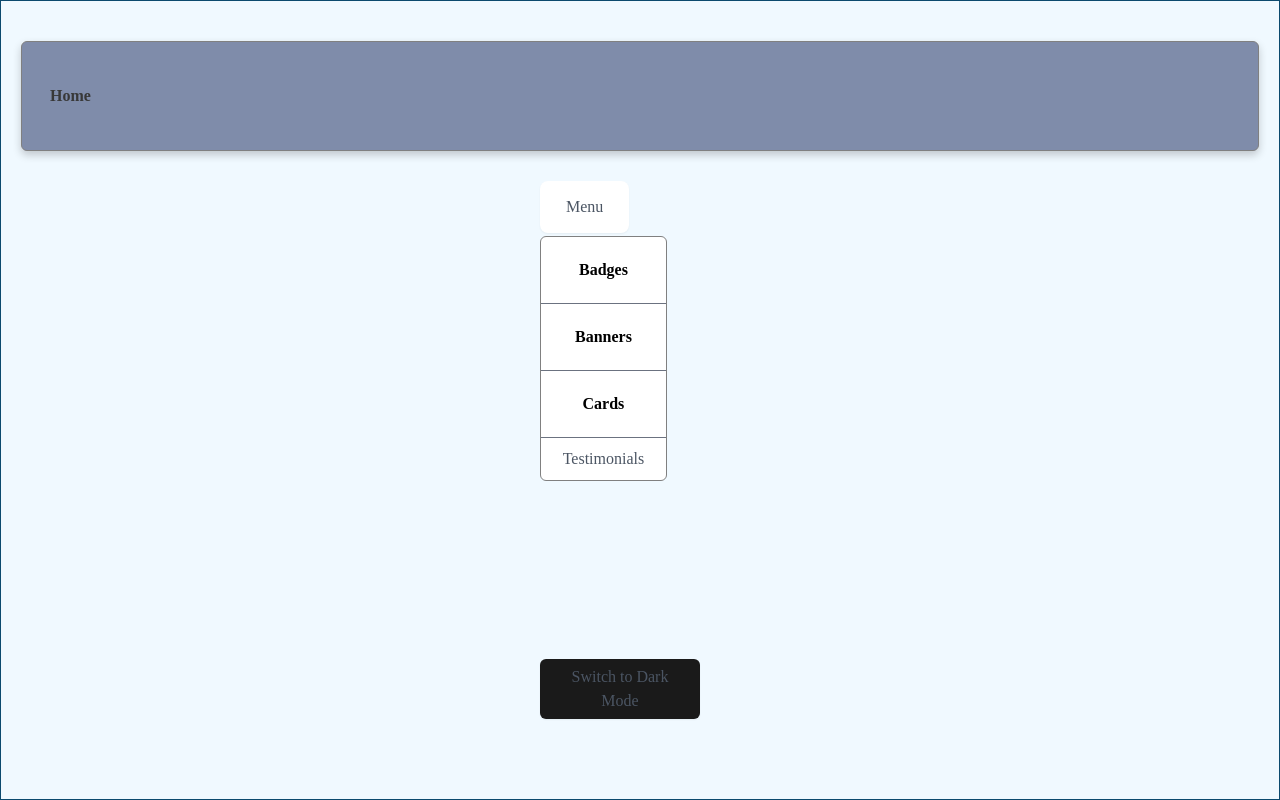
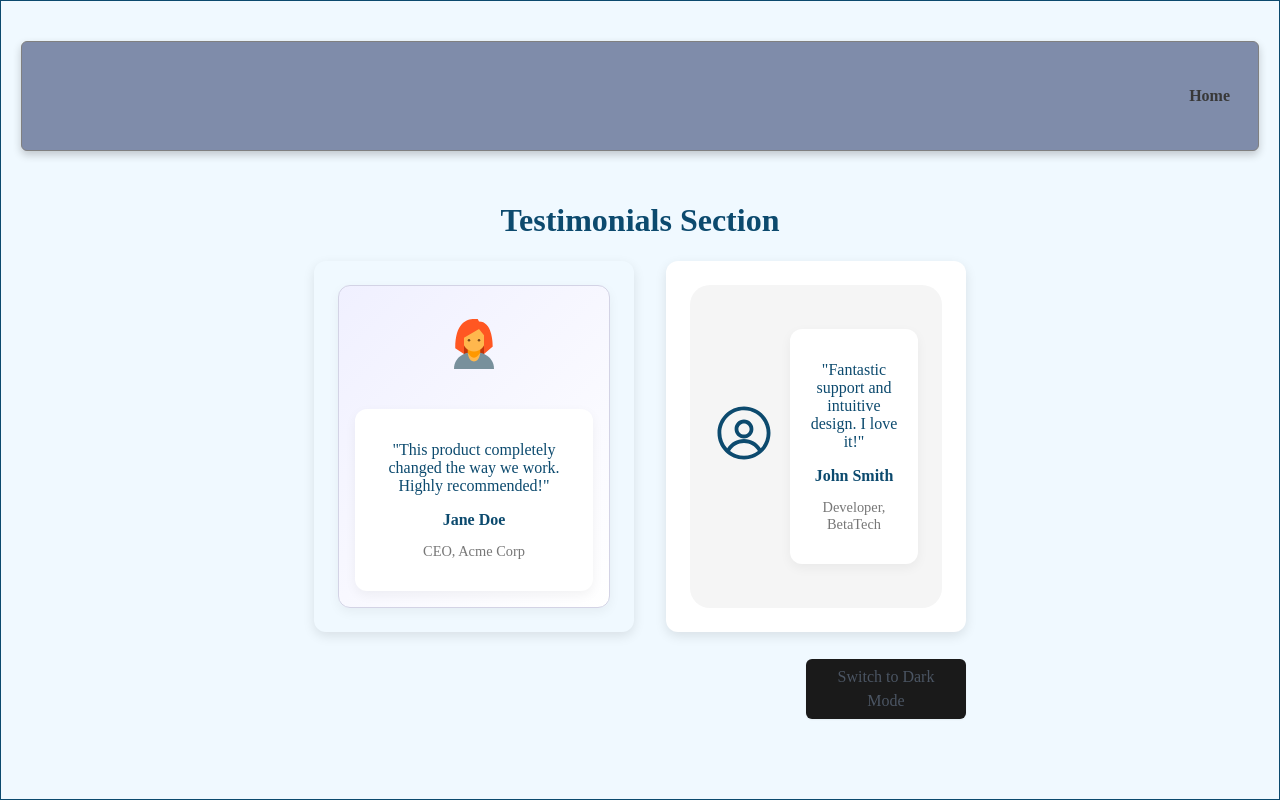
Before and after one commit to Anuska86/LibraryComponent, a React (Vite) app in the folder library-component/: page /testimonials in a window 1280 px wide. Built offline with nearby package versions, Linux system fonts and the light colour scheme.

Commit message:
Sections

```diff
--- a/library-component/src/App.jsx
+++ b/library-component/src/App.jsx
@@ -1,12 +1,12 @@
 import React from "react";
 import { ThemeContext, ThemeButton } from "./components/Button/ThemeButton";
-import Menu from "./components/Menu/MenuIndex";
 import "../src/index.css";
 import { BrowserRouter, Routes, Route, Link } from "react-router-dom";
 import Home from "./components/Items/Sections/Home";
 import BadgesSection from "../src/components/Items/Sections/BadgesSection";
 import BannersSection from "./components/Items/Sections/BannersSection";
 import CardsSection from "./components/Items/Sections/CardsSection";
+import TestimonialsSection from "./components/Items/Sections/TestimonialsSection";
 
 function App() {
   const { theme } = React.useContext(ThemeContext);
@@ -26,29 +26,8 @@ function App() {
               <Route path="/badges" element={<BadgesSection />} />
               <Route path="/banners" element={<BannersSection />} />
               <Route path="/cards" element={<CardsSection />} />
+              <Route path="/testimonials" element={<TestimonialsSection />} />
             </Routes>
-            <Menu onOpen={() => console.log("Menu opened/closed")}>
-              <Menu.Button>Menu</Menu.Button>
-              <Menu.Dropdown>
-                <Menu.Item>
-                  <Link className="link-button" to="/badges">
-                    Badges
-                  </Link>
-                </Menu.Item>
-                <Menu.Item>
-                  {" "}
-                  <Link className="link-button" to="/banners">
-                    Banners
-                  </Link>
-                </Menu.Item>
-                <Menu.Item>
-                  <Link className="link-button" to="/cards">
-                    Cards
-                  </Link>
-                </Menu.Item>
-                <Menu.Item>Testimonials</Menu.Item>
-              </Menu.Dropdown>
-            </Menu>
           </div>
           <ThemeButton></ThemeButton>
         </div>
--- /dev/null
+++ b/library-component/src/Styles/Testimonial.css
@@ -0,0 +1,80 @@
+.testimonial-container {
+  display: flex;
+  gap: 2rem;
+  flex-wrap: wrap;
+  justify-content: center;
+  align-items: stretch;
+}
+
+.testimonial-card {
+  background: #fff;
+  padding: 1.5rem;
+  border-radius: 12px;
+  max-width: 300px;
+  box-shadow: 0 4px 12px rgba(0, 0, 0, 0.1);
+  text-align: center;
+  display: flex;
+  flex-direction: column;
+  justify-content: stretch;
+}
+
+.testimonial-icon.avatar {
+  font-size: 48px;
+  margin-bottom: 1rem;
+}
+
+.testimonial-icon.full {
+  font-size: 80px;
+  margin-bottom: 1rem;
+}
+
+.testimonial-card.full {
+  background: transparent;
+  padding: 0;
+  border-radius: 12px;
+  padding: 1.5rem;
+  text-align: center;
+  max-width: 320px;
+}
+.testimonial-inner {
+  background: linear-gradient(135deg, #f0f0ff, #ffffff);
+  border: 1px solid #d3d3e5;
+  border-radius: 12px;
+  padding: 1rem;
+  width: 100%;
+  box-shadow: 0 4px 12px rgba(0, 0, 0, 0.05);
+  display: flex;
+  flex-direction: column;
+  align-items: center;
+}
+
+.testimonial-horizontal {
+  display: flex;
+  align-items: center;
+  background: #f5f5f5;
+  padding: 1rem 1.5rem;
+  border-radius: 20px;
+  gap: 1rem;
+  height: 100%;
+}
+
+.testimonial-bubble {
+  background: #fff;
+  border-radius: 12px;
+  padding: 1rem;
+  box-shadow: 0 4px 12px rgba(0, 0, 0, 0.05);
+}
+
+.testimonial-content {
+  margin-top: 1rem;
+}
+
+.testimonial-name {
+  font-weight: bold;
+  margin: 0.5rem 0 0;
+}
+
+.testimonial-title {
+  color: #777;
+  font-size: 0.9rem;
+}
--- a/library-component/src/components/Items/Sections/Home.jsx
+++ b/library-component/src/components/Items/Sections/Home.jsx
@@ -1,5 +1,6 @@
 import React from "react";
 import { Link } from "react-router-dom";
+import Menu from "../../Menu/MenuIndex";
 
 export default function Home() {
   return (
@@ -11,7 +12,34 @@ export default function Home() {
         allows developers to easily integrate these elements into their
         applications.
       </p>
-
+      <div>
+        <Menu onOpen={() => console.log("Menu opened/closed")}>
+          <Menu.Button>Menu</Menu.Button>
+          <Menu.Dropdown>
+            <Menu.Item>
+              <Link className="link-button" to="/badges">
+                Badges
+              </Link>
+            </Menu.Item>
+            <Menu.Item>
+              {" "}
+              <Link className="link-button" to="/banners">
+                Banners
+              </Link>
+            </Menu.Item>
+            <Menu.Item>
+              <Link className="link-button" to="/cards">
+                Cards
+              </Link>
+            </Menu.Item>
+            <Menu.Item>
+              <Link className="link-button" to="/testimonials">
+                Testimonials
+              </Link>
+            </Menu.Item>
+          </Menu.Dropdown>
+        </Menu>
+      </div>
     </div>
   );
 }
--- /dev/null
+++ b/library-component/src/components/Items/Sections/TestimonialsSection.jsx
@@ -0,0 +1,11 @@
+import React from "react";
+import Testimonial from "../Testimonials";
+
+export default function TestimonialsSection() {
+  return (
+    <div>
+      <h1>Testimonials Section</h1>
+      <Testimonial />
+    </div>
+  );
+}
--- a/library-component/src/components/Items/Testimonials.jsx
+++ b/library-component/src/components/Items/Testimonials.jsx
@@ -0,0 +1,57 @@
+import React from "react";
+import "../../Styles/Testimonial.css";
+import { FcBusinesswoman } from "react-icons/fc";
+import { RxAvatar } from "react-icons/rx";
+
+const testimonials = [
+  {
+    id: 1,
+    name: "Jane Doe",
+    title: "CEO, Acme Corp",
+    image: <FcBusinesswoman size={60} />,
+    text: "This product completely changed the way we work. Highly recommended!",
+    style: "full",
+  },
+  {
+    id: 2,
+    name: "John Smith",
+    title: "Developer, BetaTech",
+    image: <RxAvatar size={60} />,
+    text: "Fantastic support and intuitive design. I love it!",
+    style: "avatar",
+  },
+];
+
+export default function Testimonial() {
+  return (
+    <div className="testimonial-container">
+      {testimonials.map(({ id, name, title, image, text, style }) => (
+        <div key={id} className={`testimonial-card ${style}`}>
+          {style === "full" ? (
+            <>
+              <div className="testimonial-inner">
+                <div className="testimonial-icon full">{image}</div>
+                <div className="testimonial-bubble">
+                  <div className="testimonial-content">
+                    <p className="testimonial-text">"{text}"</p>
+                    <h4 className="testimonial-name">{name}</h4>
+                    <p className="testimonial-title">{title}</p>
+                  </div>
+                </div>
+              </div>
+            </>
+          ) : (
+            <div className="testimonial-horizontal">
+              <div className="testimonial-icon avatar">{image}</div>
+              <div className="testimonial-bubble">
+                <p className="testimonial-text">"{text}"</p>
+                <h4 className="testimonial-name">{name}</h4>
+                <p className="testimonial-title">{title}</p>
+              </div>
+            </div>
+          )}
+        </div>
+      ))}
+    </div>
+  );
+}
--- a/library-component/src/index.css
+++ b/library-component/src/index.css
@@ -12,19 +12,20 @@ a:hover {
 }
 
 nav {
-  all: unset;
+  margin-left: auto;
+  display: flex;
+  gap: 10px;
 }
 
 header {
   background-color: #7f8caa;
-  height: 110px;
   display: flex;
   justify-content: space-between;
   align-items: center;
   padding-inline: 20px;
   box-shadow: 0 4px 8px rgba(0, 0, 0, 0.2);
-  border-radius: 8px;
   margin-bottom: 10px;
+  height: 110px;
   width: 100%;
   border: 1px solid gray;
   border-radius: 6px;
@@ -156,7 +157,7 @@ button.button-danger {
   padding: 0.75rem 1.375rem;
   color: initial;
   font-weight: 700;
-  border-radius: 5px;
+  border-radius: 6px;
   cursor: pointer;
   transition: transform 0.1s ease-in-out;
 }
@@ -166,7 +167,7 @@ button.button-danger {
 }
 
 button {
-  border-radius: 8px;
+  border-radius: 6px;
   border: 1px solid transparent;
   padding: 0.6em 1.2em;
   font-size: 1em;
@@ -281,6 +282,8 @@ button:focus-visible {
   cursor: pointer;
   padding: 10px;
   margin-bottom: 20px;
+  margin-left: auto;
+  gap: 10px;
 }
 
 /* Accessibility Styles */
```
